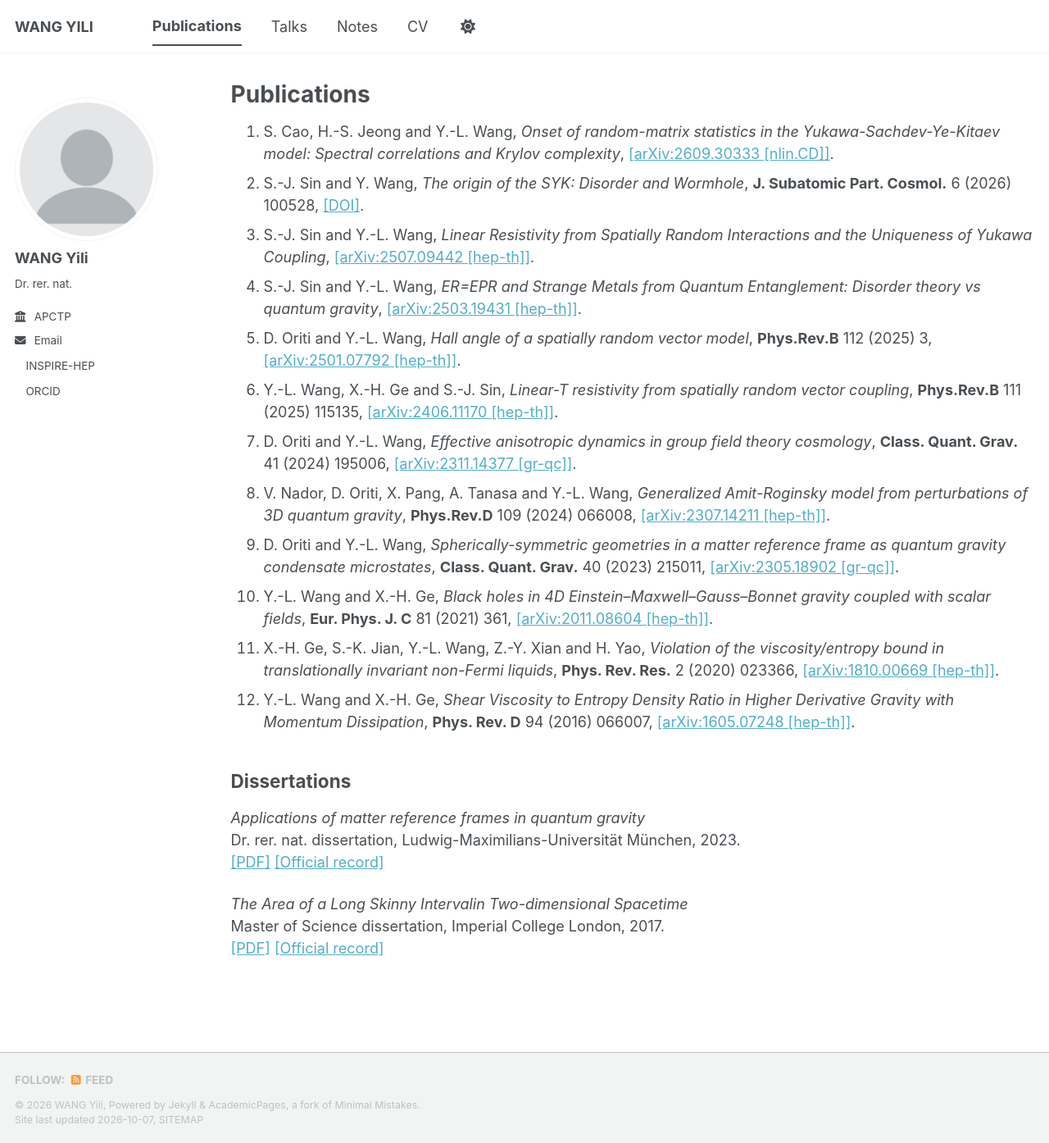
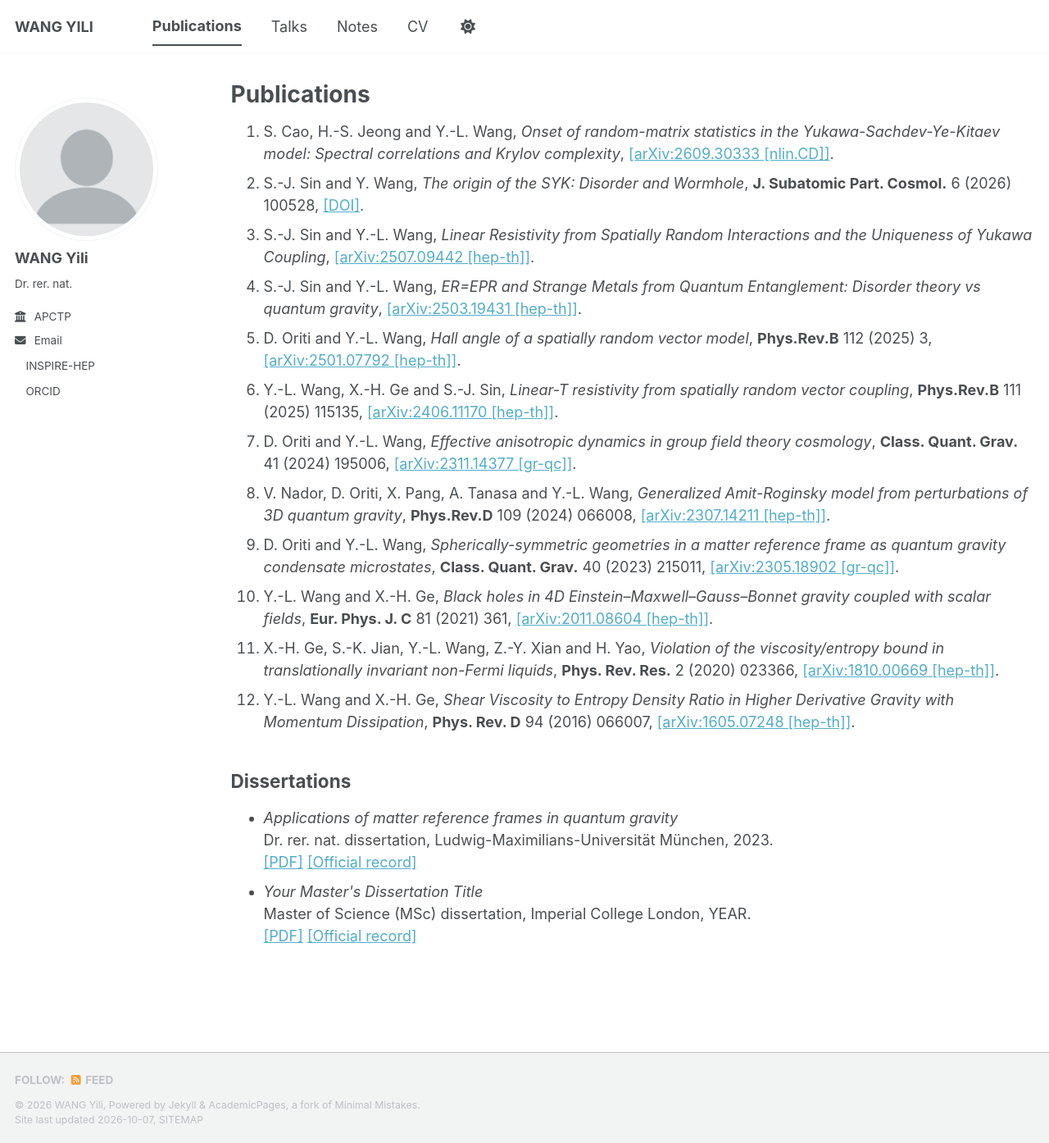
Before and after one commit to wang-yili/wang-yili.github.io, a Jekyll site: the page built from _pages/publications.html, in a window 1280 px wide and 1394 px high. Shown: the whole window at 82% size. Built offline with Jekyll 4.4.1, drawn with Linux system fonts in a browser that asks for light colours; a style sheet for code colours, icons or effects is not loaded.

Commit message:
Update publications.html

```diff
--- a/_pages/publications.html
+++ b/_pages/publications.html
@@ -18,18 +18,20 @@ author_profile: true
 
 <h2>Dissertations</h2>
 
-<p>
+<ul>
+  <li>
     <i>Applications of matter reference frames in quantum gravity</i><br>
     Dr. rer. nat. dissertation, Ludwig-Maximilians-Universität München, 2023.
     <br>
     <a href="{{ base_path }}/files/Yili_Wang_Dissertation.pdf">[PDF]</a>
     <a href="https://doi.org/10.5282/edoc.31931">[Official record]</a>
-</p>
+  </li>
 
-<p>
-  <i>The Area of a Long Skinny Intervalin Two-dimensional Spacetime</i><br>
-  Master of Science dissertation, Imperial College London, 2017.
+  <li>
+    <i>Your Master's Dissertation Title</i><br>
+    Master of Science (MSc) dissertation, Imperial College London, YEAR.
     <br>
     <a href="{{ base_path }}/files/Yili_Wang_Masters_Dissertation.pdf">[PDF]</a>
     <a href="https://imperialcollegelondon.app.box.com/s/4zeb3gmhvbvfntu136l7gbaybpj1qux4">[Official record]</a>
-</p>
+  </li>
+</ul>
```
Lines whose indentation alone changed are shown as unchanged.
